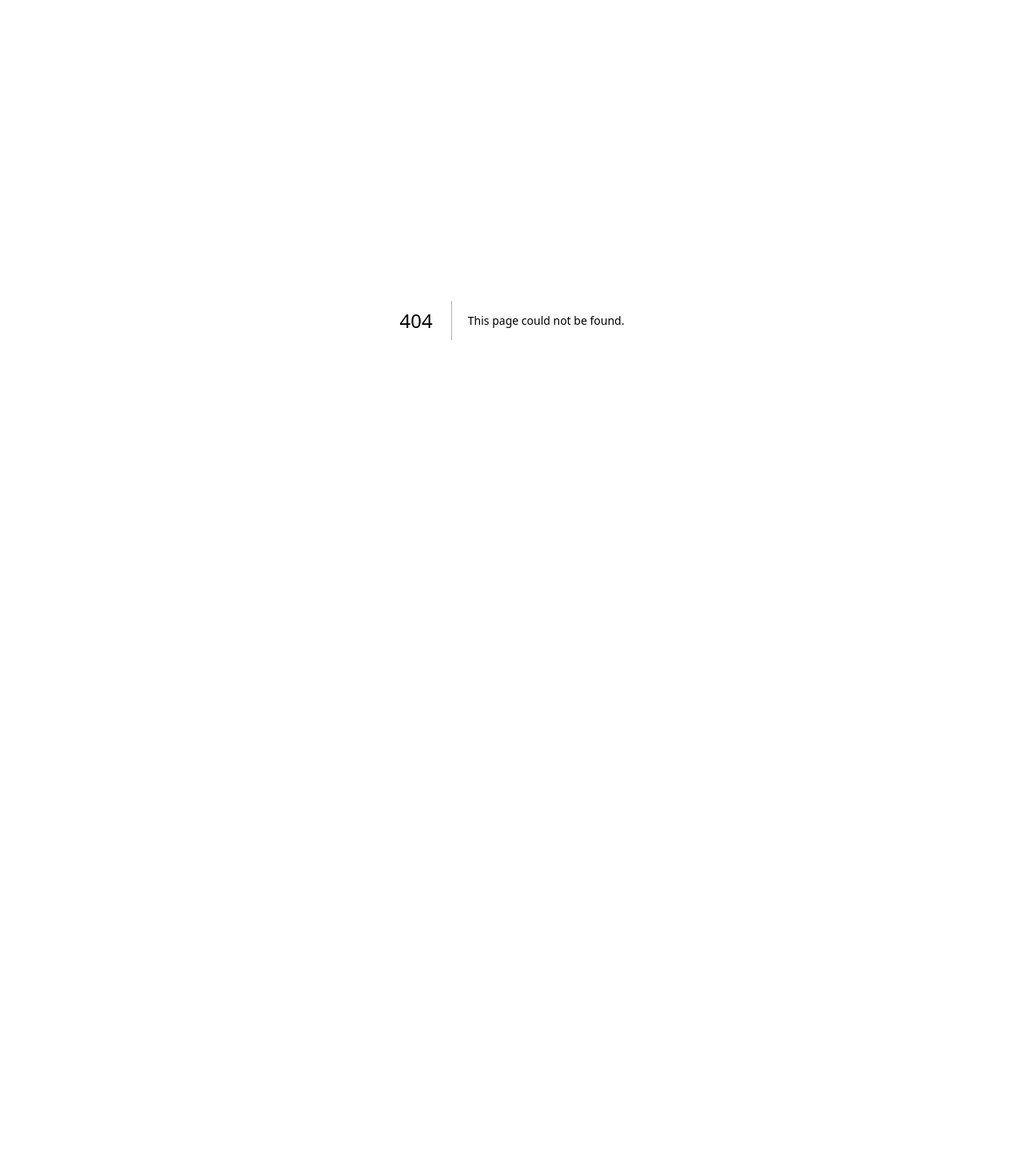
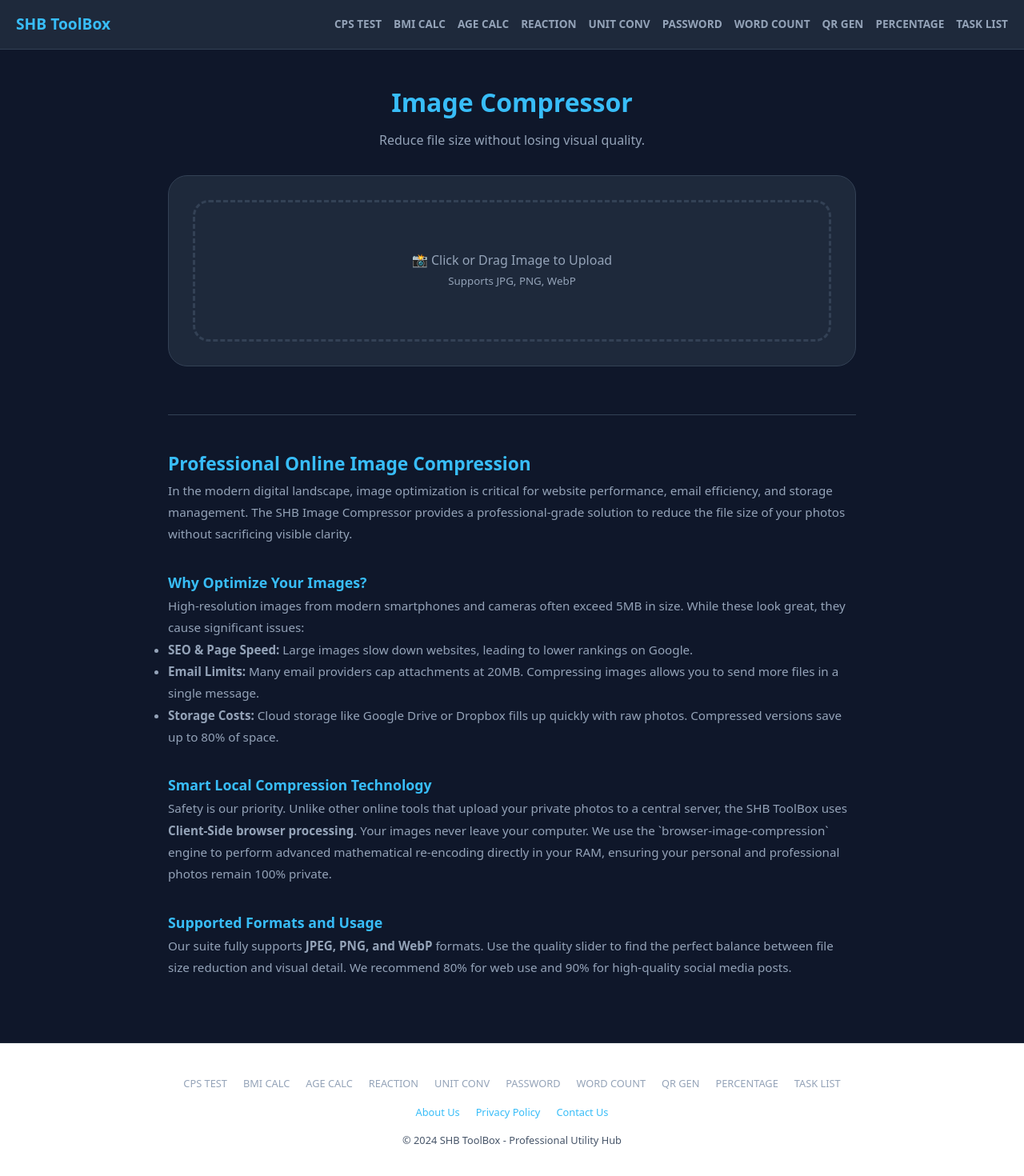
Before and after one commit to vivaindus/vivaindus.github.io, a Next.js app: page /imagecompressor in a window 1280 px wide. Before the commit this address had no page. Shown: the top 1470 px of the page at 80% size. Before the commit the page ends 800 px from the top, so only its background shows below. Built offline with nearby package versions, Linux system fonts and the light colour scheme.

Commit message:
imagecompressor app start

```diff
--- a/package.json
+++ b/package.json
@@ -10,12 +10,16 @@
   },
   "dependencies": {
     "@supabase/supabase-js": "^2.39.0",
+    "browser-image-compression": "^2.0.2",
+    "chart.js": "^4.5.1",
     "glightbox": "^3.2.0",
     "html-to-image": "^1.11.13",
+    "jspdf": "^4.1.0",
     "jszip": "^3.10.1",
     "next": "^16.1.6",
     "papaparse": "^5.4.1",
     "react": "^19.2.4",
+    "react-chartjs-2": "^5.3.1",
     "react-dom": "^19.2.4"
   }
 }
--- /dev/null
+++ b/pages/imagecompressor/index.js
@@ -0,0 +1,144 @@
+import React, { useState } from 'react';
+import ToolboxLayout from '../../components/ToolboxLayout';
+import imageCompression from 'browser-image-compression';
+
+export default function ImageCompressor() {
+    const [originalImage, setOriginalImage] = useState(null);
+    const [compressedImage, setCompressedImage] = useState(null);
+    const [originalFile, setOriginalFile] = useState(null);
+    const [quality, setQuality] = useState(0.8);
+    const [compressing, setCompressing] = useState(false);
+
+    const handleUpload = (e) => {
+        const file = e.target.files[0];
+        if (file) {
+            setOriginalFile(file);
+            setOriginalImage(URL.createObjectURL(file));
+            setCompressedImage(null);
+        }
+    };
+
+    const handleCompress = async () => {
+        if (!originalFile) return;
+        setCompressing(true);
+        const options = {
+            maxSizeMB: 1,
+            maxWidthOrHeight: 1920,
+            useWebWorker: true,
+            initialQuality: quality
+        };
+        try {
+            const compressedFile = await imageCompression(originalFile, options);
+            setCompressedImage(URL.createObjectURL(compressedFile));
+        } catch (error) {
+            console.error(error);
+        }
+        setCompressing(false);
+    };
+
+    return (
+        <ToolboxLayout title="Pro Image Compressor" description="Compress JPG, PNG, and WebP images locally without losing quality.">
+            <div style={{ maxWidth: '900px', margin: '0 auto', padding: '40px 20px' }}>
+                <h1 style={{ textAlign: 'center', color: '#38bdf8', marginBottom: '10px' }}>Image Compressor</h1>
+                <p style={{ textAlign: 'center', color: '#94a3b8', marginBottom: '30px' }}>Reduce file size without losing visual quality.</p>
+
+                <div style={{ background: '#1e293b', padding: '30px', borderRadius: '24px', border: '1px solid #334155' }}>
+
+                    {/* UPLOAD SECTION */}
+                    {!originalImage ? (
+                        <div style={dropZone}>
+                            <input type="file" accept="image/*" onChange={handleUpload} style={fileInput} />
+                            <p>📸 Click or Drag Image to Upload</p>
+                            <small>Supports JPG, PNG, WebP</small>
+                        </div>
+                    ) : (
+                        <div>
+                            {/* COMPARISON VIEW */}
+                            <div style={{ display: 'grid', gridTemplateColumns: '1fr 1fr', gap: '20px', marginBottom: '30px' }}>
+                                <div style={imageCard}>
+                                    <small style={{color:'#38bdf8'}}>ORIGINAL</small>
+                                    <img src={originalImage} style={imgPreview} alt="Original" />
+                                    <p>{(originalFile.size / 1024 / 1024).toFixed(2)} MB</p>
+                                </div>
+                                <div style={imageCard}>
+                                    <small style={{color:'#34d399'}}>COMPRESSED</small>
+                                    {compressedImage ? (
+                                        <>
+                                            <img src={compressedImage} style={imgPreview} alt="Compressed" />
+                                            <p>Optimized</p>
+                                        </>
+                                    ) : <div style={placeholderBox}>Waiting...</div>}
+                                </div>
+                            </div>
+
+                            {/* CONTROLS */}
+                            <div style={{ background: '#0f172a', padding: '20px', borderRadius: '15px', marginBottom: '20px' }}>
+                                <label style={{ color: '#94a3b8', display: 'block', marginBottom: '10px' }}>Compression Quality: {Math.round(quality * 100)}%</label>
+                                <input type="range" min="0.1" max="1" step="0.1" value={quality} onChange={(e) => setQuality(parseFloat(e.target.value))} style={{ width: '100%' }} />
+                            </div>
+
+                            <div style={{ display: 'flex', gap: '10px' }}>
+                                <button onClick={handleCompress} disabled={compressing} style={btnPrimary}>
+                                    {compressing ? 'Compressing...' : 'START COMPRESSION'}
+                                </button>
+                                <button onClick={() => setOriginalImage(null)} style={btnSecondary}>RESET</button>
+                            </div>
+
+                            {compressedImage && (
+                                <a href={compressedImage} download={`shb_compressed_${originalFile.name}`} style={btnDownload}>
+                                    DOWNLOAD COMPRESSED IMAGE
+                                </a>
+                            )}
+                        </div>
+                    )}
+                </div>
+
+                {/* --- SEO CONTENT SECTION --- */}
+                <div style={{ marginTop: '60px', borderTop: '1px solid #334155', paddingTop: '40px', color: '#94a3b8', fontSize: '0.95rem', lineHeight: '1.8' }}>
+                    <h2 style={{ color: '#38bdf8' }}>Professional Online Image Compression</h2>
+                    <p>
+                        In the modern digital landscape, image optimization is critical for website performance, email efficiency, and storage management.
+                        The SHB Image Compressor provides a professional-grade solution to reduce the file size of your photos without
+                        sacrificing visible clarity.
+                    </p>
+
+                    <h3 style={{ color: '#38bdf8', marginTop: '30px' }}>Why Optimize Your Images?</h3>
+                    <p>
+                        High-resolution images from modern smartphones and cameras often exceed 5MB in size. While these look great, they cause
+                        significant issues:
+                    </p>
+                    <ul>
+                        <li><strong>SEO & Page Speed:</strong> Large images slow down websites, leading to lower rankings on Google.</li>
+                        <li><strong>Email Limits:</strong> Many email providers cap attachments at 20MB. Compressing images allows you to send more files in a single message.</li>
+                        <li><strong>Storage Costs:</strong> Cloud storage like Google Drive or Dropbox fills up quickly with raw photos. Compressed versions save up to 80% of space.</li>
+                    </ul>
+
+                    <h3 style={{ color: '#38bdf8', marginTop: '30px' }}>Smart Local Compression Technology</h3>
+                    <p>
+                        Safety is our priority. Unlike other online tools that upload your private photos to a central server, the
+                        SHB ToolBox uses <strong>Client-Side browser processing</strong>. Your images never leave your computer.
+                        We use the `browser-image-compression` engine to perform advanced mathematical re-encoding directly in your
+                        RAM, ensuring your personal and professional photos remain 100% private.
+                    </p>
+
+                    <h3 style={{ color: '#38bdf8', marginTop: '30px' }}>Supported Formats and Usage</h3>
+                    <p>
+                        Our suite fully supports <strong>JPEG, PNG, and WebP</strong> formats. Use the quality slider to find the
+                        perfect balance between file size reduction and visual detail. We recommend 80% for web use and 90% for
+                        high-quality social media posts.
+                    </p>
+                </div>
+            </div>
+        </ToolboxLayout>
+    );
+}
+
+// --- STYLES ---
+const dropZone = { border: '3px dashed #334155', padding: '60px', borderRadius: '20px', textAlign: 'center', color: '#94a3b8', position: 'relative', cursor: 'pointer' };
+const fileInput = { position: 'absolute', top: 0, left: 0, width: '100%', height: '100%', opacity: 0, cursor: 'pointer' };
+const imageCard = { background: '#0f172a', padding: '15px', borderRadius: '15px', textAlign: 'center' };
+const imgPreview = { width: '100%', height: '150px', objectFit: 'cover', borderRadius: '10px', marginTop: '10px' };
+const placeholderBox = { height: '150px', display: 'flex', alignItems: 'center', justifyContent: 'center', color: '#475569', fontSize: '0.8rem' };
+const btnPrimary = { flex: 2, background: '#38bdf8', color: '#0f172a', border: 'none', padding: '15px', borderRadius: '12px', fontWeight: 'bold', cursor: 'pointer' };
+const btnSecondary = { flex: 1, background: '#334155', color: '#fff', border: 'none', padding: '15px', borderRadius: '12px', fontWeight: 'bold', cursor: 'pointer' };
+const btnDownload = { display: 'block', marginTop: '15px', textAlign: 'center', background: '#34d399', color: '#0f172a', textDecoration: 'none', padding: '15px', borderRadius: '12px', fontWeight: 'bold' };
```
Also changed, not shown: 1 other file (tests, documents, lock files or other folders).
